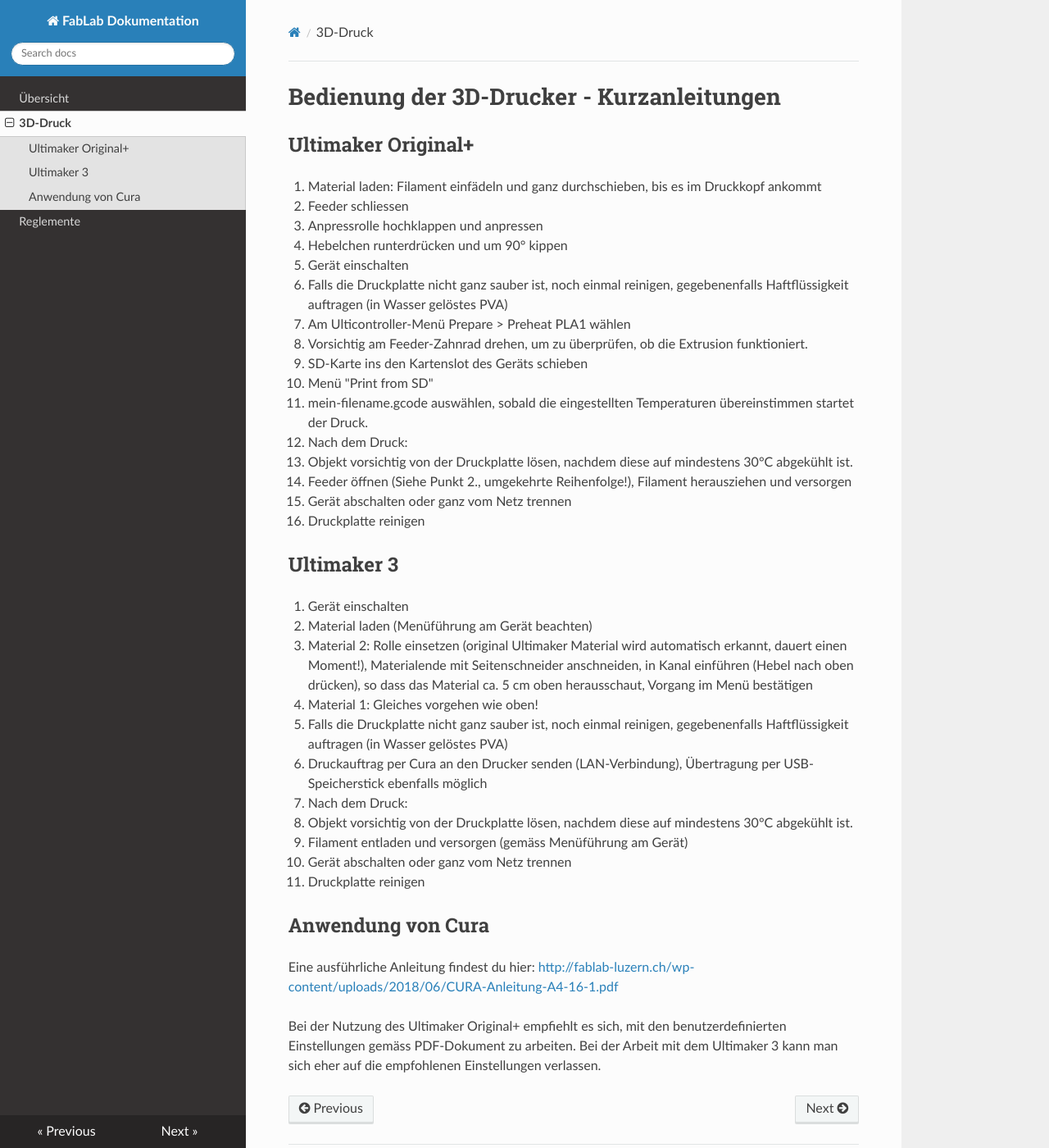
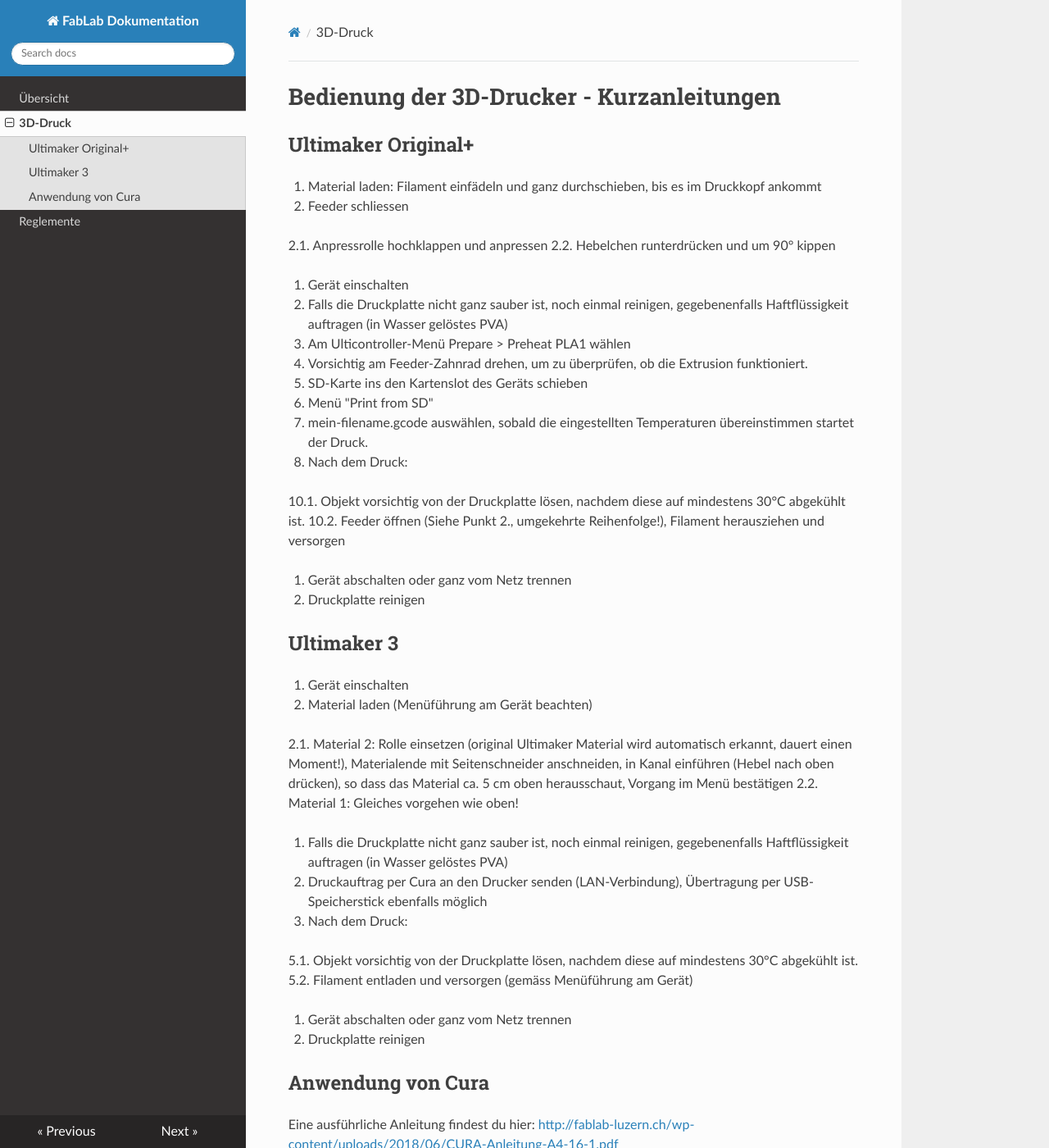
Before and after one commit to fablab-liechtenstein/Docs, an MkDocs documentation site: the page built from docs/druckerkurz.md, in a window 1280 px wide and 1400 px high. Shown: the whole window at 82% size. Built offline with MkDocs 1.6.1, drawn with Linux system fonts in a browser that asks for light colours; nearby versions of some CDN libraries; old or Windows-style settings are respelled for this version of MkDocs.

Commit message:
Update druckerkurz.md

```diff
--- a/docs/druckerkurz.md
+++ b/docs/druckerkurz.md
@@ -6,8 +6,8 @@
 1. Material laden: Filament einfädeln und ganz durchschieben, bis es im Druckkopf ankommt
 2. Feeder schliessen
 
-  - Anpressrolle hochklappen und anpressen
-  - Hebelchen runterdrücken und um 90° kippen
+  2.1. Anpressrolle hochklappen und anpressen
+  2.2. Hebelchen runterdrücken und um 90° kippen
 
 3. Gerät einschalten
 4. Falls die Druckplatte nicht ganz sauber ist, noch einmal reinigen, gegebenenfalls Haftflüssigkeit auftragen (in Wasser gelöstes PVA)
@@ -18,8 +18,8 @@
 9. mein-filename.gcode auswählen, sobald die eingestellten Temperaturen übereinstimmen startet der Druck.
 10. Nach dem Druck:
 
-  - Objekt vorsichtig von der Druckplatte lösen, nachdem diese auf mindestens 30°C abgekühlt ist.
-  - Feeder öffnen (Siehe Punkt 2., umgekehrte Reihenfolge!), Filament herausziehen und versorgen
+  10.1. Objekt vorsichtig von der Druckplatte lösen, nachdem diese auf mindestens 30°C abgekühlt ist.
+  10.2. Feeder öffnen (Siehe Punkt 2., umgekehrte Reihenfolge!), Filament herausziehen und versorgen
 
 11. Gerät abschalten oder ganz vom Netz trennen
 12. Druckplatte reinigen
@@ -30,15 +30,15 @@
 1. Gerät einschalten
 2. Material laden (Menüführung am Gerät beachten)
 
-  - Material 2: Rolle einsetzen (original Ultimaker Material wird automatisch erkannt, dauert einen Moment!), Materialende mit Seitenschneider anschneiden, in Kanal einführen (Hebel nach oben drücken), so dass das Material ca. 5 cm oben herausschaut, Vorgang im Menü bestätigen
-  - Material 1: Gleiches vorgehen wie oben!
+  2.1. Material 2: Rolle einsetzen (original Ultimaker Material wird automatisch erkannt, dauert einen Moment!), Materialende mit Seitenschneider anschneiden, in Kanal einführen (Hebel nach oben drücken), so dass das Material ca. 5 cm oben herausschaut, Vorgang im Menü bestätigen
+  2.2. Material 1: Gleiches vorgehen wie oben!
 
 3. Falls die Druckplatte nicht ganz sauber ist, noch einmal reinigen, gegebenenfalls Haftflüssigkeit auftragen (in Wasser gelöstes PVA)
 4. Druckauftrag per Cura an den Drucker senden (LAN-Verbindung), Übertragung per USB-Speicherstick ebenfalls möglich
 5. Nach dem Druck:
 
-  - Objekt vorsichtig von der Druckplatte lösen, nachdem diese auf mindestens 30°C abgekühlt ist.
-  - Filament entladen und versorgen (gemäss Menüführung am Gerät)
+  5.1. Objekt vorsichtig von der Druckplatte lösen, nachdem diese auf mindestens 30°C abgekühlt ist.
+  5.2. Filament entladen und versorgen (gemäss Menüführung am Gerät)
 
 6. Gerät abschalten oder ganz vom Netz trennen
 7. Druckplatte reinigen
```
